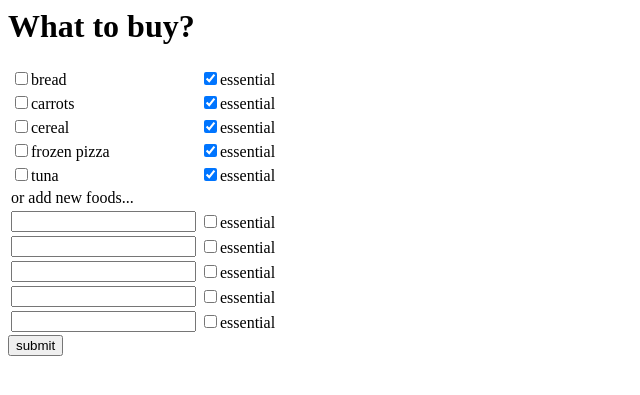
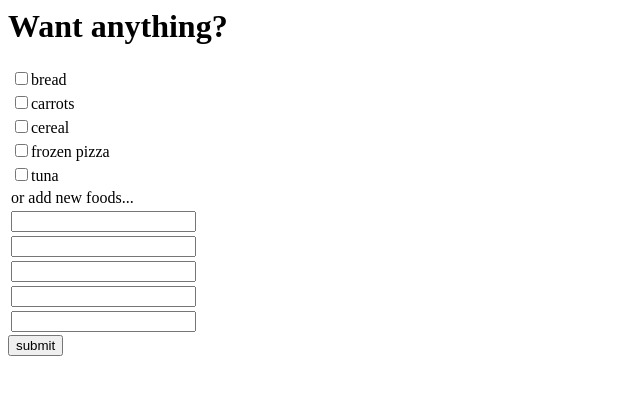
Before and after one commit to jeremyvoltz/pantry, a Flask app: page /add in a window 1280 px wide. Shown: the top 395 px of the page, without its empty margins (0-640 px from the left). Run offline with Flask 2, Linux system fonts and the light colour scheme; data comes from the database, SQL or seed files in the repository; both versions use the stored data as it was after the commit.

Commit message:
remove essential checkboxes on add food page

```diff
--- a/app.py
+++ b/app.py
@@ -66,19 +66,20 @@ class Store(db.Model):
 def index():
     return render_template('home.html')
 
+
 @app.route('/add', methods=['GET', 'POST'])
 def add():
     food = Food.query.order_by(Food.name)
     if request.method == 'POST':
         for f in food:
-            if request.form.get(f) == '1':
-                food = Food.query.filter_by(name=key).first()
-                food.status = 0
+            if request.form.get(f.name) == '1':
+                f.status = 0
                 db.session.commit()
         for i in range(5):
             name = request.form.get(str(i))
             if name:
-                essential = bool(request.form.get("checkbox_" + str(i)))
+                # essential = bool(request.form.get("checkbox_" + str(i)))
+                essential = False
                 food = Food(name=name, essential=essential, status=0)
                 db.session.add(food)
                 db.session.commit()
@@ -120,12 +121,13 @@ def stores():
     if request.method == 'POST':
         for f in food:
             food = Food.query.filter_by(name=f.name).first()
+            food.locations = []
+            db.session.commit()
             for store in locations:
                 if request.form.get(f.name + "_" + store.name) == '1':
                     food.locations.append(store)
-                elif store in food.locations:
-                    food.locations.remove(store)
-
+                # elif store in food.locations:
+                    # food.locations.remove(store)
                 db.session.commit()
 
         return redirect(url_for('index'))
--- a/templates/food.html
+++ b/templates/food.html
@@ -2,25 +2,14 @@
 
 {% block content %}
 
-    <h1>What to buy?</h1>
-
-    <!-- <form action="" method="post">
-        {% for f in food %}
-        <input type="checkbox" name={{f}} value=1 {% if f.status == 0 %} checked {% endif %} >{{f.name}}<br>
-    {% endfor %}
-    <p>or add new foods... </p>
-    {% for i in range(20) %}
-    <input type="text" name={{i}}> <br>
-    {% endfor %}
-    <input type="submit" value='submit'>
-    </form> -->
+    <h1>Want anything?</h1>
 
     <form action="" method="post">
        <table>
         {% for f in food %}
         <tr>
             <td><input type="checkbox" name="{{f.name}}" value=1 {% if f.status == 0 %} checked {% endif %} >{{f.name}}</td>
-            <td><input type="checkbox" name="{{f.name}}" value=1 {% if f.essential %} checked {% endif %} >essential</td>
+            <!-- <td><input type="checkbox" name="{{f.name}}" value=1 {% if f.essential %} checked {% endif %} >essential</td> -->
 
            {% endfor %}
         </tr>
@@ -31,7 +20,7 @@
            {% for i in range(5) %}
         <tr>
            <td><input type="text" name='{{i}}'> </td>
-           <td><input type="checkbox" name='{{ "checkbox_" + i|string }}' value=1>essential</td>
+           <!-- <td><input type="checkbox" name='{{ "checkbox_" + i|string }}' value=1>essential</td> -->
         </tr>
            {% endfor %}
        </table>
--- a/templates/home.html
+++ b/templates/home.html
@@ -2,7 +2,7 @@
 
 {% block content %}
 
-<a href="{{url_for('add')}}" class="button"><button>Add to the list</button></a><br>
+<a href="{{url_for('add')}}" class="button"><button>Add to the shopping list</button></a><br>
 <a href="{{url_for('pantry')}}" class="button"><button>Manage pantry</button></a><br>
 <a href="{{url_for('stores')}}" class="button"><button>Manage shopping destinations</button></a><br>
 
```
Also changed, not shown: test.sqlite.
